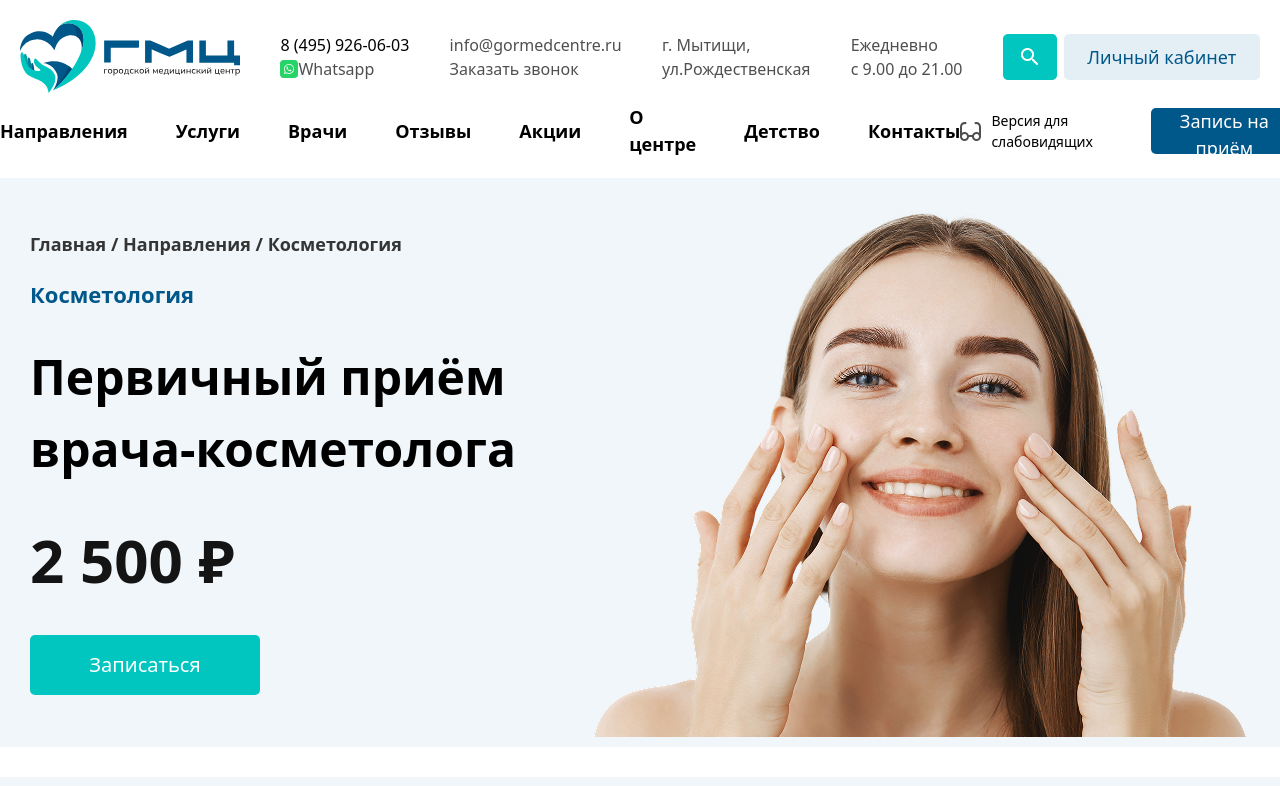
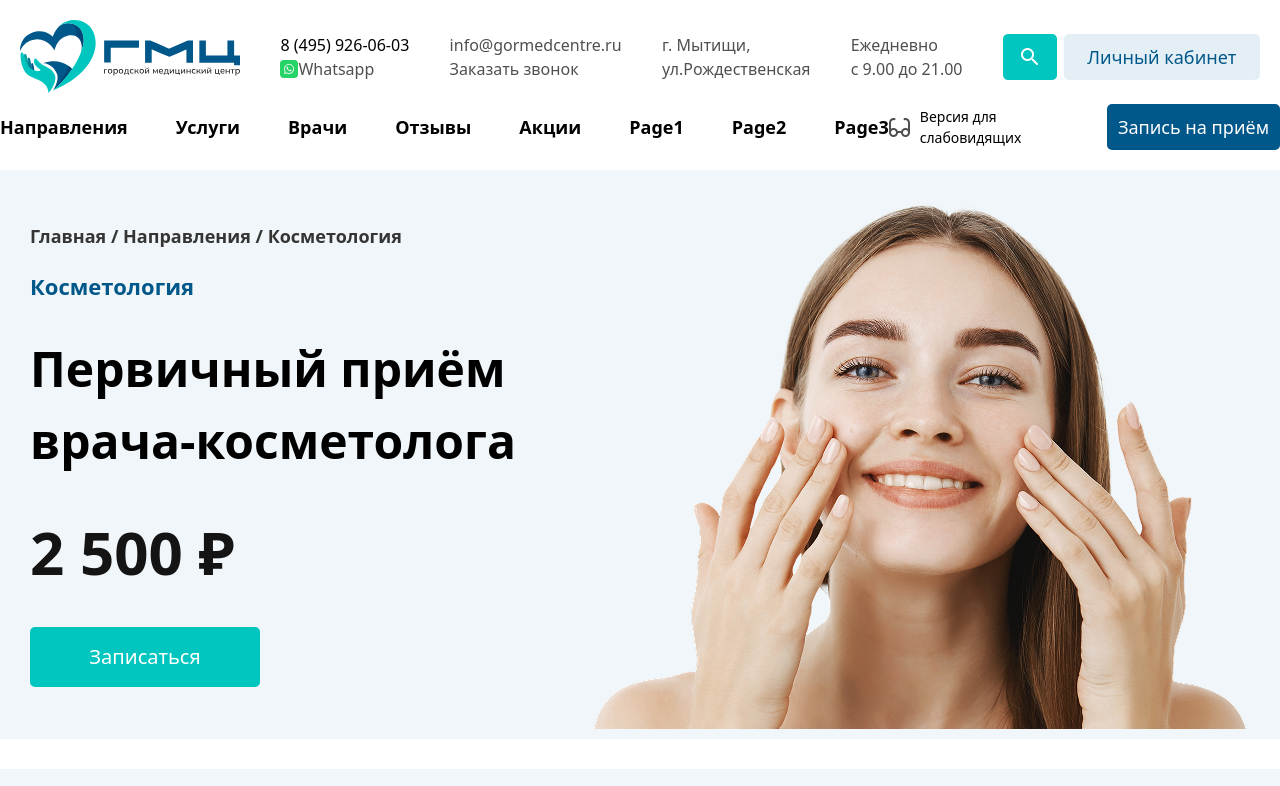
Before and after one commit to TOJIo7/EXAM-4-TEAM, a website: page src/Ruslanpage/index.html in a window 1280 px wide. Shown: the top 786 px of the page. Drawn offline with Linux system fonts and the light colour scheme.

Commit message:
add href

```diff
--- a/src/Ruslanpage/index.html
+++ b/src/Ruslanpage/index.html
@@ -56,9 +56,15 @@
 			<p class='text-[18px] font-bold'>Врачи</p>
 			<p class='text-[18px] font-bold'>Отзывы</p>
 			<p class='text-[18px] font-bold'>Акции</p>
-			<p class='text-[18px] font-bold'>О центре</p>
-			<p class='text-[18px] font-bold'>Детство</p>
-			<p class='text-[18px] font-bold'>Контакты</p>
+			<a href="../../index.html">
+			<p class='text-[18px] font-bold'>Page1</p>
+			</a>
+			<a href="../ahmad-page/index.html">
+			<p class='text-[18px] font-bold'>Page2</p>
+			</a>
+			<a href="./index.html">
+			<p class='text-[18px] font-bold'>Page3</p>
+			</a>
 
 		</div>
 		<div class='flex items-center gap-[30px]'>
```
Also changed, not shown: src/output.css.
